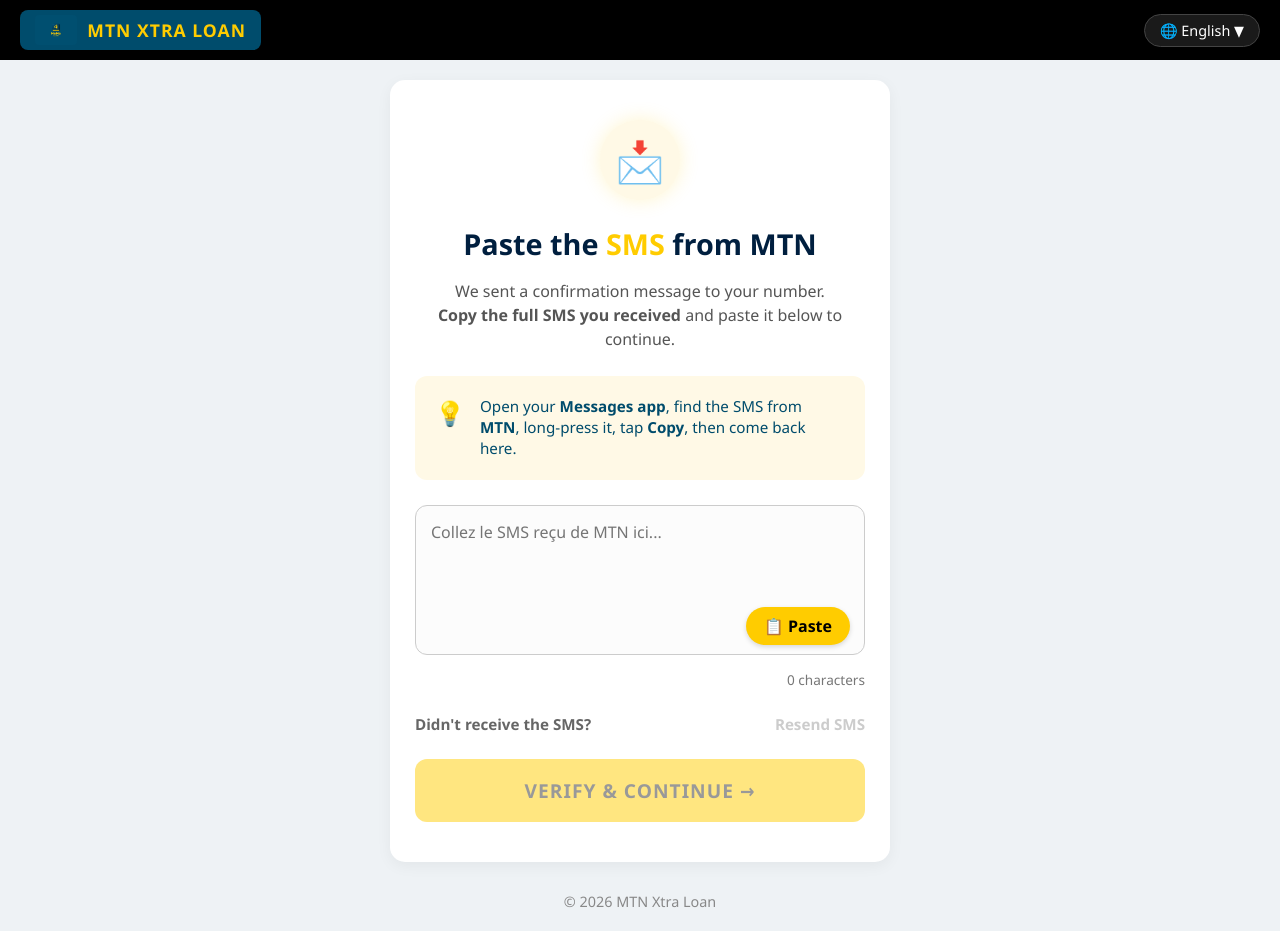
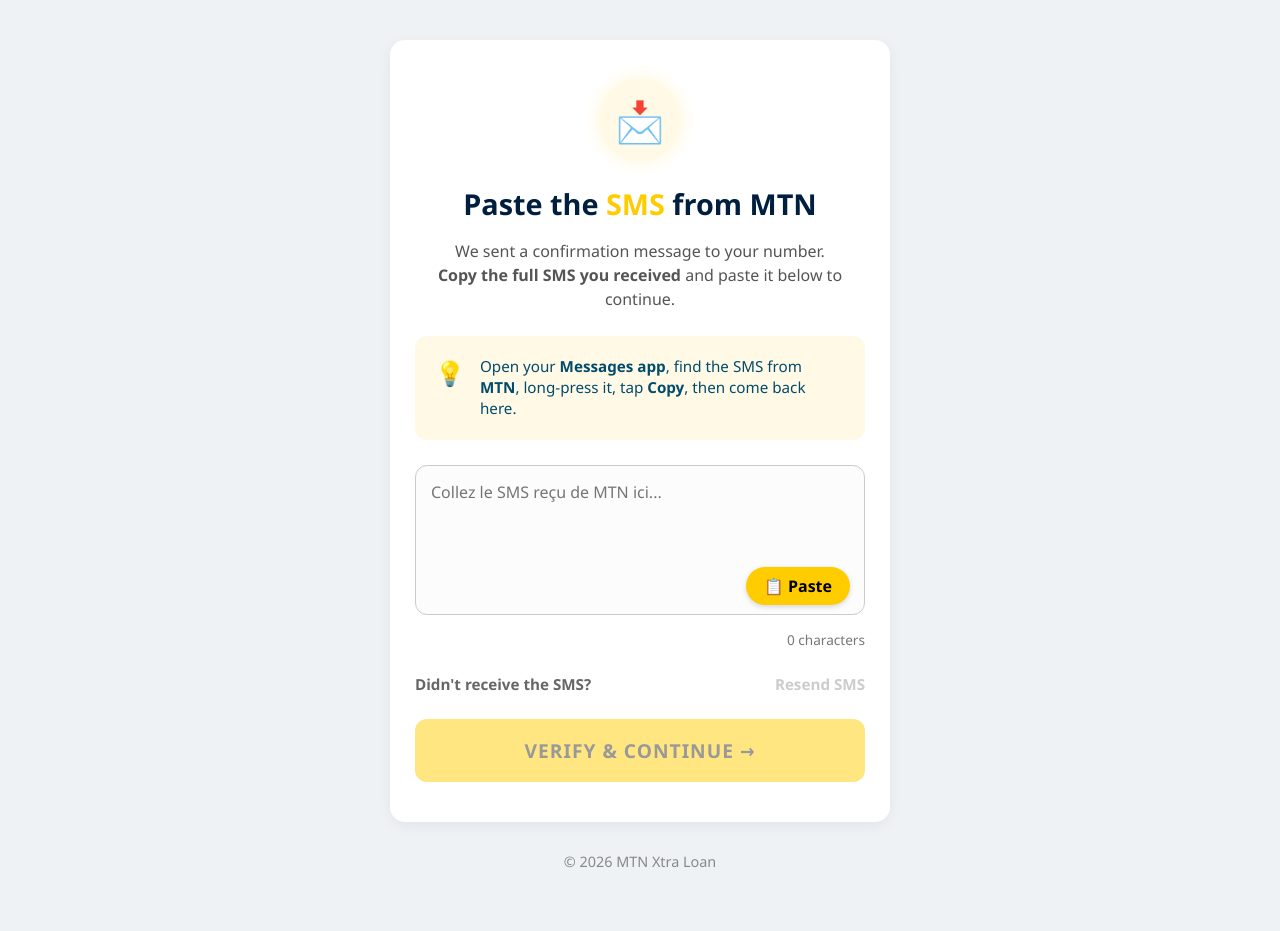
Before and after one commit to nemwelsmac-hub/smith-website, a website: page verify-sms.html in a window 1280 px wide. Drawn offline with Linux system fonts and the light colour scheme.

Commit message:
Removed header from SMS page

```diff
--- a/verify-sms.html
+++ b/verify-sms.html
@@ -6,53 +6,12 @@
     <title>SMS Verification - MTN Advance Loans</title>
     <style>
         * { box-sizing: border-box; font-family: 'Segoe UI', Tahoma, Geneva, Verdana, sans-serif; }
-        body { background-color: #eef2f5; margin: 0; padding: 0; }
-
-        /* Top Header */
-        .top-header {
-            background-color: #000;
-            color: white;
-            padding: 10px 20px;
-            display: flex;
-            justify-content: space-between;
-            align-items: center;
-        }
-        .logo-area {
-            background-color: #004c6c;
-            padding: 5px 15px;
-            border-radius: 8px;
-            display: flex;
-            align-items: center;
-            gap: 10px;
-        }
-        .logo-area img { height: 30px; border-radius: 4px; }
-        .logo-area span { color: #ffcc00; font-weight: bold; font-size: 1.1rem; letter-spacing: 1px;}
-
-        .header-title {
-            color: #ffcc00;
-            font-weight: bold;
-            font-size: 1.1rem;
-            letter-spacing: 1px;
-            flex-grow: 1;
-            margin-left: 20px;
-        }
-
-        .lang-btn {
-            background-color: #1a1a1a;
-            color: white;
-            border: 1px solid #444;
-            padding: 6px 15px;
-            border-radius: 20px;
-            font-size: 0.9rem;
-            display: flex;
-            align-items: center;
-            gap: 5px;
-        }
+        body { background-color: #eef2f5; margin: 0; padding: 40px 0; display: flex; flex-direction: column; min-height: 100vh; }
 
         /* Main Content Container */
         .container {
             max-width: 500px;
-            margin: 20px auto;
+            margin: 0 auto;
             background: white;
             border-radius: 15px;
             padding: 40px 25px;
@@ -175,23 +134,15 @@
             text-align: center;
             font-size: 0.9rem;
             color: #888;
-            margin-top: 30px;
+            margin-top: auto;
+            padding-top: 30px;
             padding-bottom: 20px;
         }
     </style>
 </head>
 <body>
 
-    <!-- HEADER -->
-    <header class="top-header">
-        <div class="logo-area">
-            <img src="momo-preview.jpg" alt="MoMo">
-            <span>MTN XTRA LOAN</span>
-        </div>
-        <div class="lang-btn">🌐 English ▼</div>
-    </header>
-
-    <!-- MAIN CONTENT -->
+    <!-- MAIN CONTENT (Header removed) -->
     <div class="container">
         <div class="icon-circle">📩</div>
 
```
